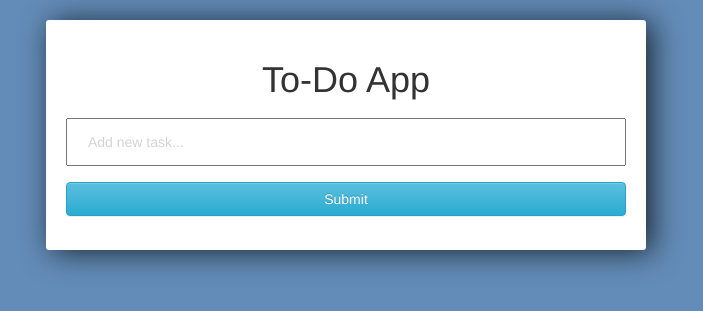
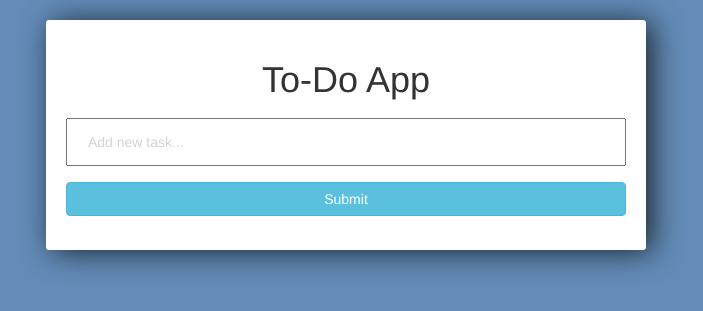
Before and after one commit to Ashish110110/To-Do-App, a Django app: page / in a window 1280 px wide. Shown: the top 311 px of the page, without its empty margins (294-997 px from the left). Run offline with Django 3.2, Linux system fonts and the light colour scheme; data that the repository does not hold is empty; some libraries are stand-ins or nearby versions.

Commit message:
Updataed html file.

```diff
--- a/tasks/templates/tasks/base.html
+++ b/tasks/templates/tasks/base.html
@@ -1,13 +1,9 @@
 {% load static %}
-
-<link rel="stylesheet" href="https://stackpath.bootstrapcdn.com/bootstrap/4.3.1/css/bootstrap.min.css" integrity="sha384-ggOyR0iXCbMQv3Xipma34MD+dH/1fQ784/j6cY/iJTQUOhcWr7x9JvoRxT2MZw1T" crossorigin="anonymous">
-
 
 <html>
 	<head>
 		<title>ToDo App</title>
 		<link rel="stylesheet" href="//maxcdn.bootstrapcdn.com/bootstrap/3.2.0/css/bootstrap.min.css">
-	    <link rel="stylesheet" href="//maxcdn.bootstrapcdn.com/bootstrap/3.2.0/css/bootstrap-theme.min.css">
 		<link rel="stylesheet" href="{% static 'css/tasks.css' %}">
 	</head>
 	<body>
```
